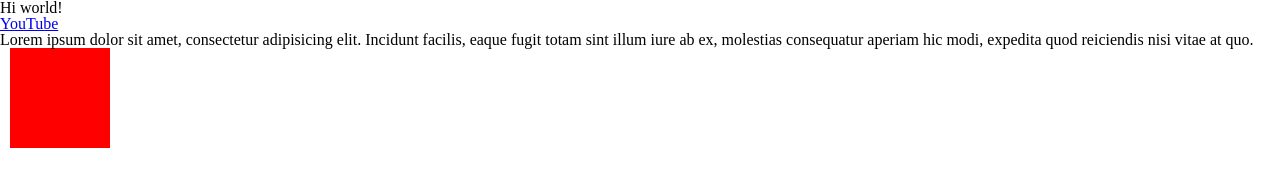
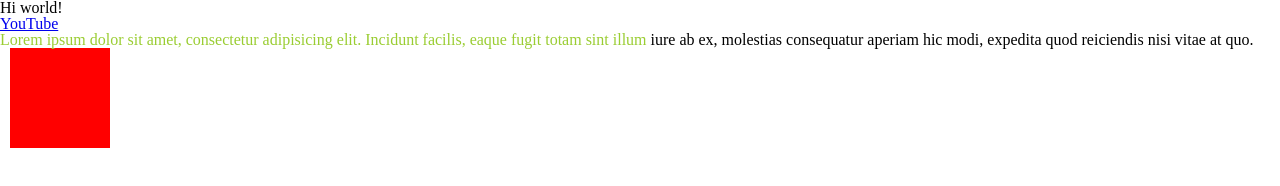
Before and after one commit to Mykyta10/First-Git, a plain HTML site: page index.html in a window 1280 px wide. Drawn offline with Linux system fonts and the light colour scheme.

Commit message:
class for span

```diff
--- a/css/style.css
+++ b/css/style.css
@@ -4,5 +4,9 @@
     height: 100px;
     margin-left: 10px;
     margin: top 10px;
-    ;
+
 }
+
+.lorem {
+    color: yellowgreen;
+}
```
